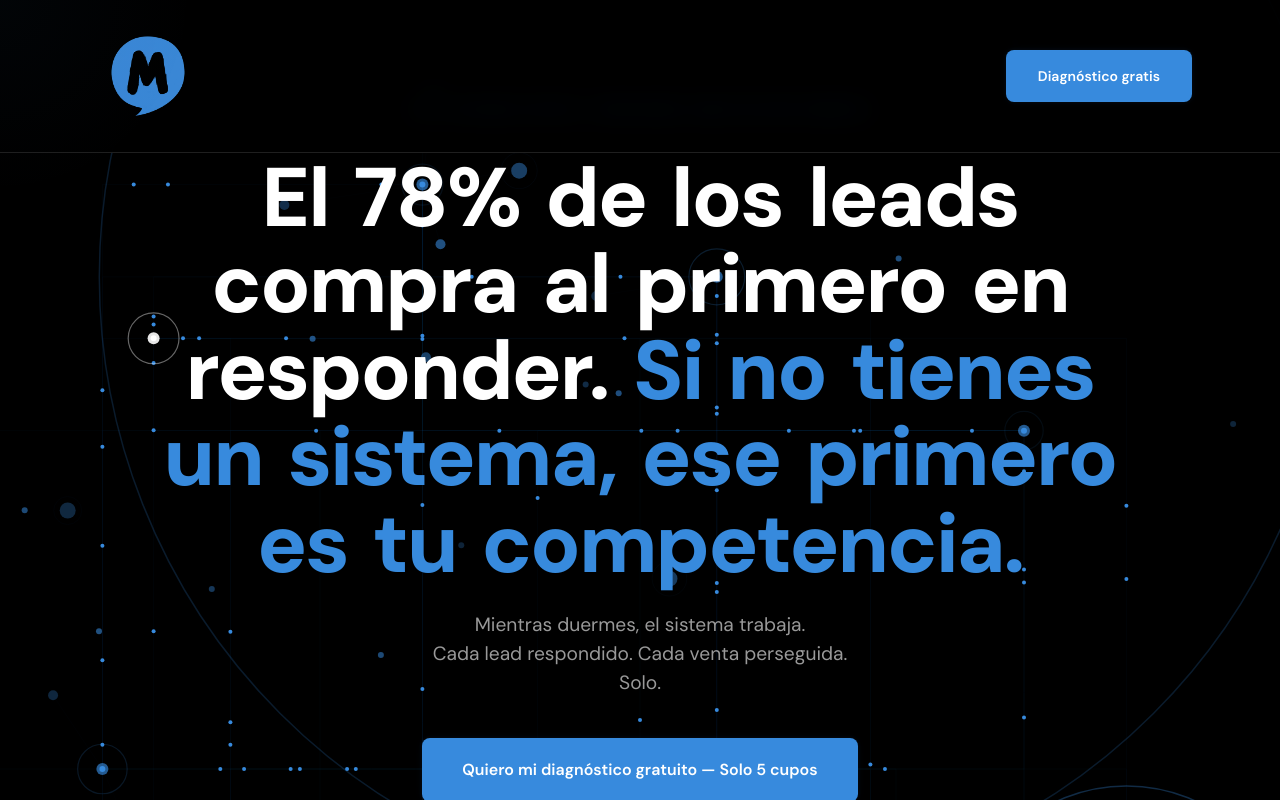
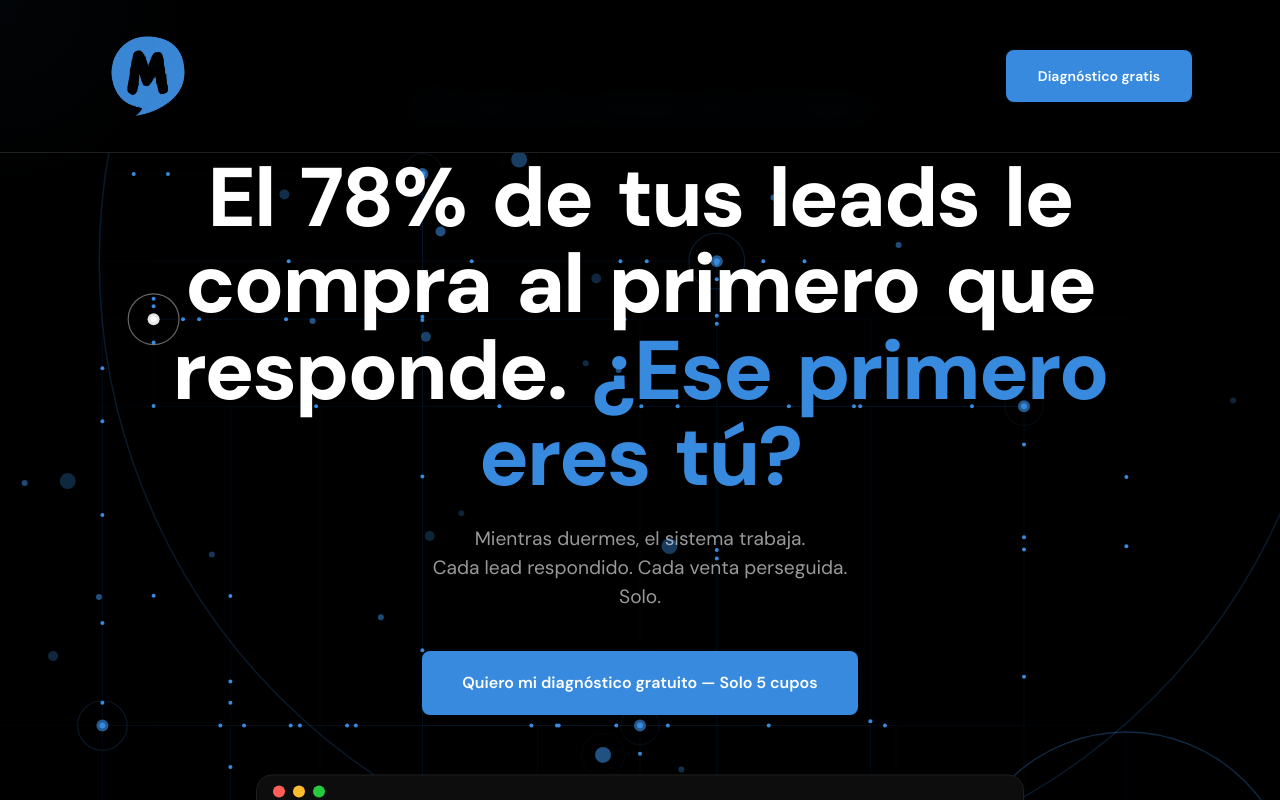
Before and after one commit to JPcamareno/monkeia-landing, a Next.js app: page / in a window 1280 px wide. Shown: the top 800 px of the page. Built offline with nearby package versions, Linux system fonts and the light colour scheme.

Commit message:
hero headline v2

```diff
--- a/app/page.tsx
+++ b/app/page.tsx
@@ -993,8 +993,8 @@ function Hero() {
         </div>
 
         <AnimatedHeadline
-          text="El 78% de los leads compra al primero en responder."
-          accent="Si no tienes un sistema, ese primero es tu competencia."
+          text="El 78% de tus leads le compra al primero que responde."
+          accent="¿Ese primero eres tú?"
         />
 
         <div
```
